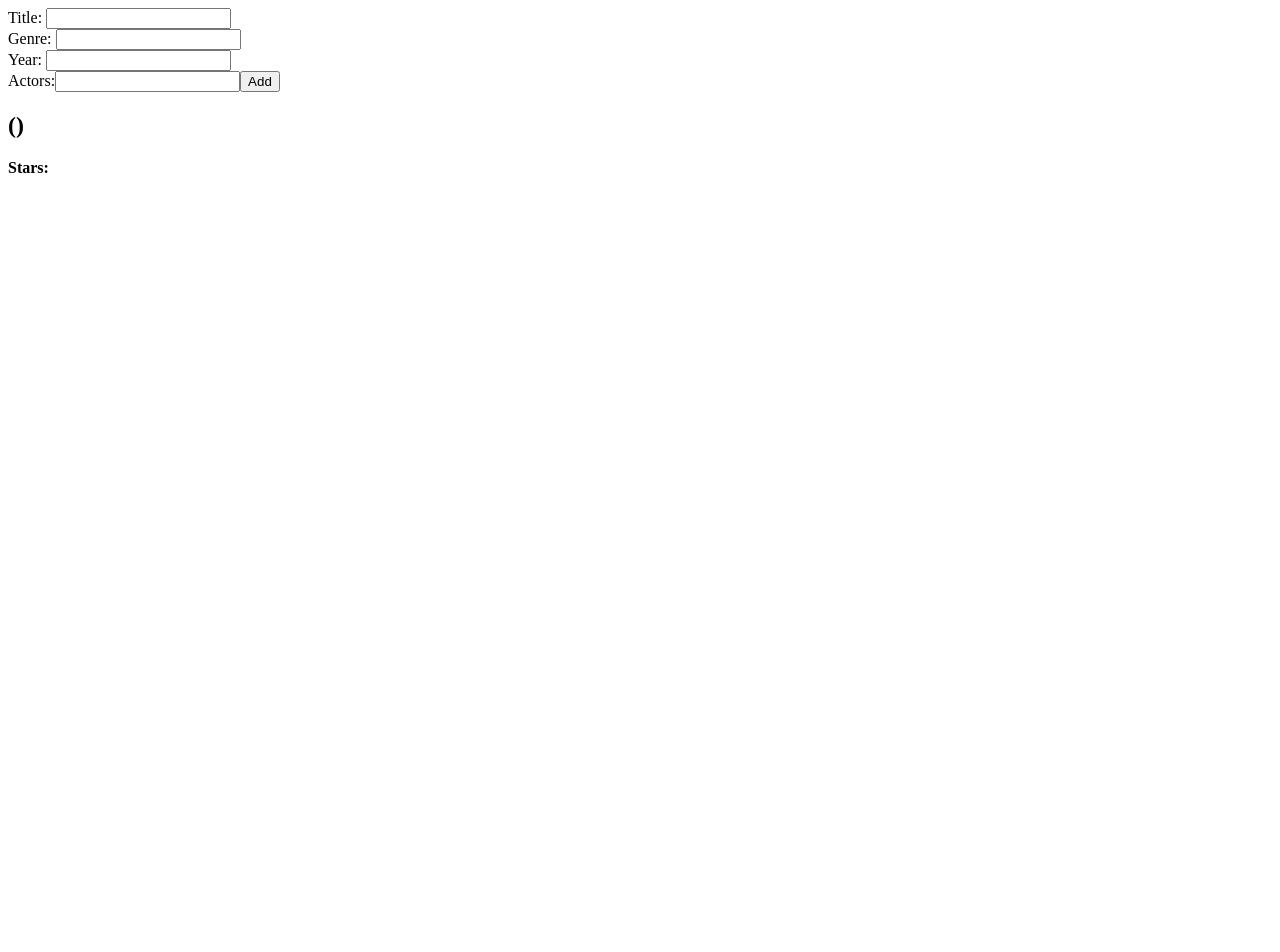
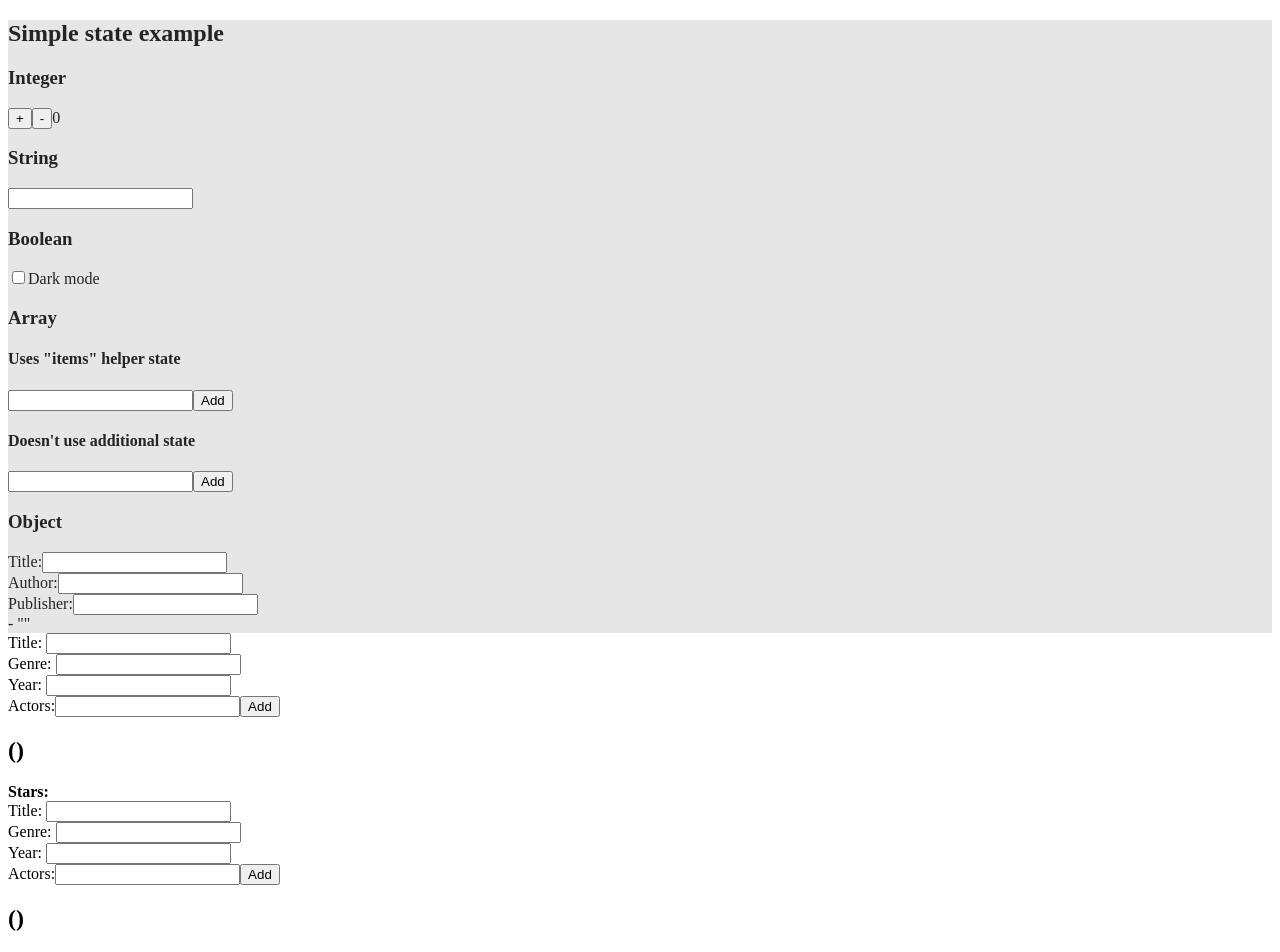
Before and after one commit to it-academy-karakol/lesson-examples, a React (Create React App) app: page / in a window 1280 px wide. Shown: the top 952 px of the page. Before the commit the page ends 800 px from the top, so only its background shows below. Built offline with nearby package versions, Linux system fonts and the light colour scheme.

Commit message:
Added MultipleNestedState components and its child components

```diff
--- /dev/null
+++ b/src/StateExamples/MultipleNestedStates/Actors.js
@@ -0,0 +1,12 @@
+import React from 'react';
+
+export default ({ actors }) => {
+  let output = "Unknown";
+  if (actors) {
+    output = actors.join(", ");
+  }
+
+  return (
+    <strong>Stars: {output}</strong>
+  );
+}
--- /dev/null
+++ b/src/StateExamples/MultipleNestedStates/Movie.js
@@ -0,0 +1,22 @@
+import React from 'react';
+import MovieInput from './MovieInput';
+import MovieOutput from './MovieOutput';
+
+export default ({
+  movie,
+  movieActorAddCallback,
+  movieTitleCallback,
+  movieGenreCallback,
+  movieYearCallback,
+}) => (
+  <div className="Movie">
+    <MovieInput
+      movieActorAddCallback={movieActorAddCallback}
+      movieTitleCallback={movieTitleCallback}
+      movieYearCallback={movieYearCallback}
+      movieGenreCallback={movieGenreCallback} />
+
+    <MovieOutput
+      movie={movie} />
+  </div>
+);
--- /dev/null
+++ b/src/StateExamples/MultipleNestedStates/MovieInput.js
@@ -0,0 +1,22 @@
+import React from 'react';
+
+export default ({
+  movieTitleCallback,
+  movieGenreCallback,
+  movieYearCallback,
+  movieActorAddCallback
+}) => (
+  <section className="MovieInput">
+    <div>Title: <input type="text" onChange={movieTitleCallback} /></div>
+    <div>Genre: <input type="text" onChange={movieGenreCallback} /></div>
+    <div>Year: <input type="number" onChange={movieYearCallback} /></div>
+    <div>
+      Actors:
+      <input type="text" />
+      <button onClick={({ target }) => {
+        movieActorAddCallback(target.previousSibling.value);
+        target.previousSibling.value = '';
+      }}>Add</button>
+    </div>
+  </section>
+);
--- /dev/null
+++ b/src/StateExamples/MultipleNestedStates/MovieOutput.js
@@ -0,0 +1,10 @@
+import React from 'react';
+import Actors from './Actors';
+
+export default ({ movie }) => (
+  <section className="output">
+    <h2>{movie.title} ({movie.year})</h2>
+    <h3>{movie.genre}</h3>
+    <Actors actors={movie.actors} />
+  </section>
+);
--- /dev/null
+++ b/src/StateExamples/MultipleNestedStates/MultipleNestedStates.js
@@ -0,0 +1,40 @@
+import React, { useState } from 'react';
+import Movie from './Movie';
+
+export default () => {
+  const [movie, setMovie] = useState({});
+
+  function movieTitleCallback({ target }) {
+    const newMovie = { ...movie };
+    newMovie.title = target.value;
+    setMovie(newMovie);
+  }
+  function movieYearCallback({ target }) {
+    const newMovie = { ...movie };
+    newMovie.year = target.value;
+    setMovie(newMovie);
+  }
+  function movieGenreCallback({ target }) {
+    const newMovie = { ...movie };
+    newMovie.genre = target.value;
+    setMovie(newMovie);
+  }
+  function movieActorAddCallback(actor) {
+    const newMovie = { ...movie };
+    newMovie.actors = newMovie.actors
+      ? [...movie.actors, actor]
+      : [actor];
+    setMovie(newMovie);
+  }
+
+  return (
+    <div>
+      <Movie
+        movie={movie}
+        movieActorAddCallback={movieActorAddCallback}
+        movieTitleCallback={movieTitleCallback}
+        movieYearCallback={movieYearCallback}
+        movieGenreCallback={movieGenreCallback} />
+    </div>
+  );
+}
--- a/src/StateExamples/SimpleState/SimpleState.js
+++ b/src/StateExamples/SimpleState/SimpleState.js
@@ -24,7 +24,7 @@ export default () => {
   function toggleDarkModeCallback({ target }) {
     setDarkMode(target.checked);
   }
-  // Use helper state "items"
+  // Use helper state "item"
   function addGroceriesWithState() {
     // Clone old state, to avoid reference issues
     const newGroceries = [...groceries];
--- a/src/StateExamples/StateExamples.js
+++ b/src/StateExamples/StateExamples.js
@@ -1,11 +1,15 @@
 import React from 'react';
 import classes from './StateExamples.module.css';
+import SimpleState from './SimpleState/SimpleState';
 import SingleNestedState from './SingleNestedState/SingleNestedState';
+import MultipleNestedStates from './MultipleNestedStates/MultipleNestedStates';
 
 export default () => {
   return (
     <div className={classes.StateExamples}>
+      <SimpleState />
       <SingleNestedState />
+      <MultipleNestedStates />
     </div>
   );
 }
```
